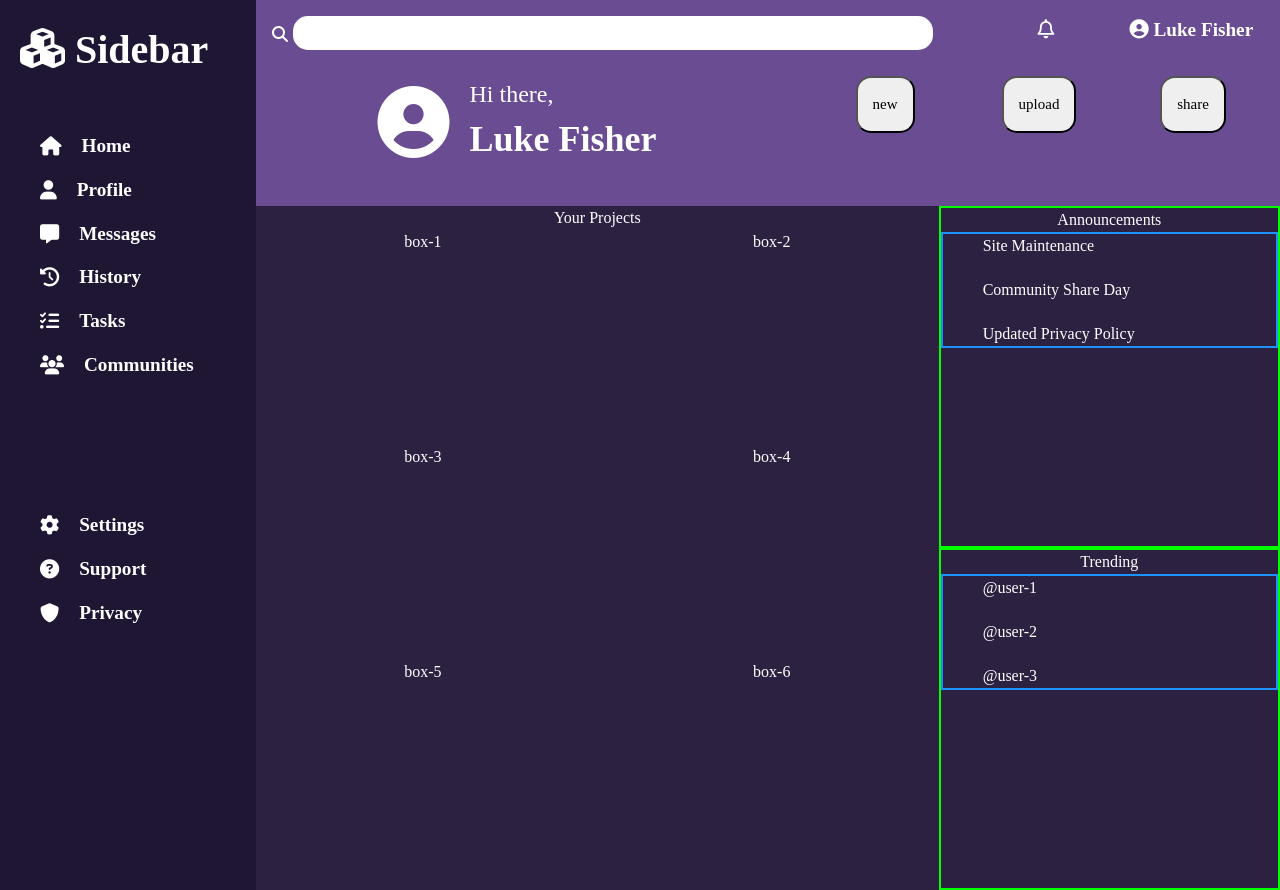
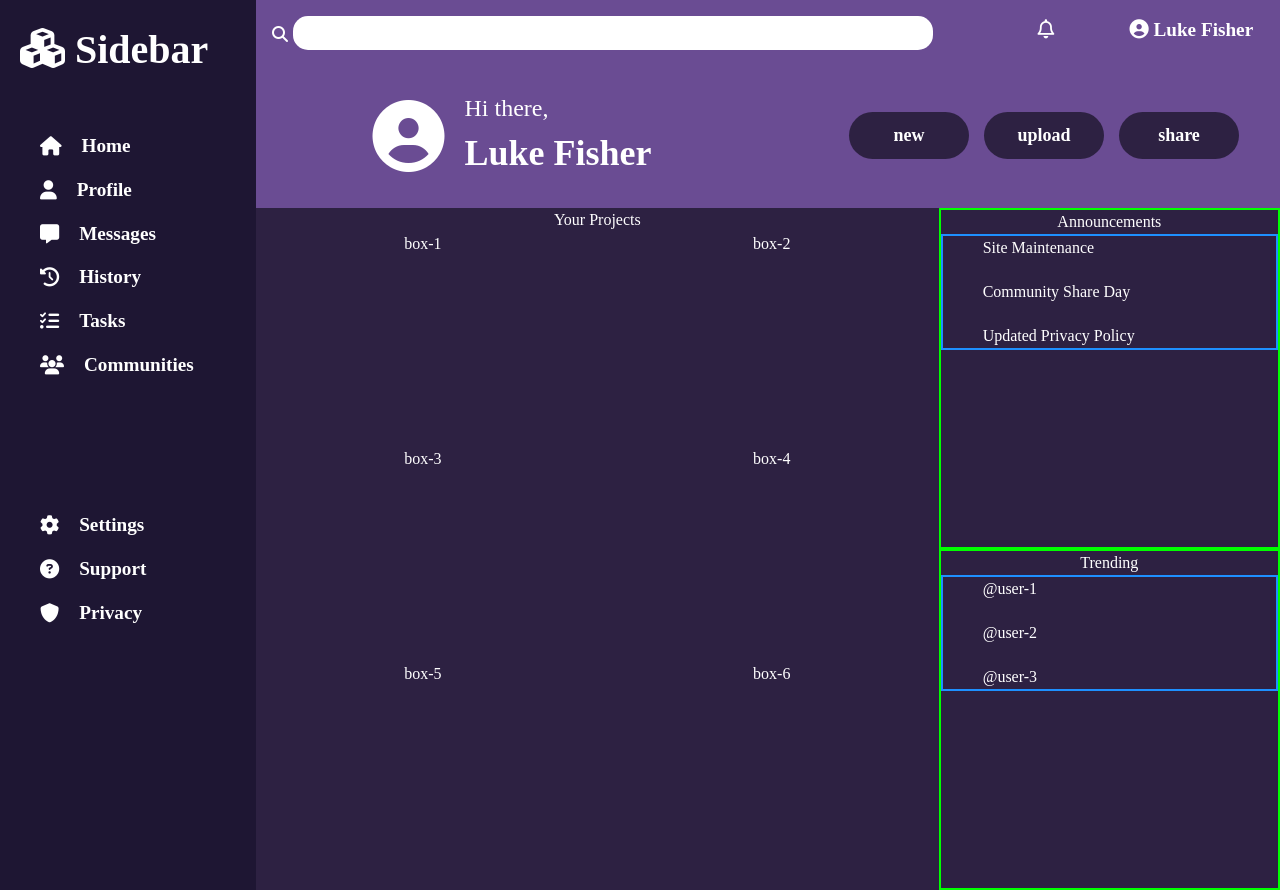
Before and after one commit to luke-c-fisher/admin-dashboard, a plain HTML site: page index.html in a window 1280 px wide. Drawn offline with Linux system fonts and the light colour scheme.

Commit message:
index.html, style.css: perform a similar process to the previous commit, wrapping the buttons in the buttom header in a flex container that spaces out each button differently. Additionally, add width and padding dimensions to the buttons, along with an appropriate color.

```diff
--- a/index.html
+++ b/index.html
@@ -83,11 +83,13 @@
                         <h2 class="greeting-large">Luke Fisher</h2>
                     </div>
                 </div>
-                <ul>
-                    <li><button>new</button></li>
-                    <li><button>upload</button></li>
-                    <li><button>share</button></li>
-                </ul>
+                <div class="button-container">
+                    <ul>
+                        <li><button>new</button></li>
+                        <li><button>upload</button></li>
+                        <li><button>share</button></li>
+                    </ul>
+                </div>
             </div>
         </div>
         <div class="main-content">
--- a/styles.css
+++ b/styles.css
@@ -183,7 +183,7 @@ h1, h2, h3, h4, h5, h6 {
 .header-bottom {
   display: grid;
   grid-template-columns: 1fr 1fr;
-  padding: 10px;
+  padding-top: 1.5em;
 }
 
 .header-bottom .greeting-container {
@@ -205,19 +205,30 @@ h1, h2, h3, h4, h5, h6 {
   align-items: start;
 }
 
+.header-bottom .button-container {
+  display: flex;
+  align-items: center;
+  justify-content: space-evenly;
+}
 
-
-
-.header-bottom ul {
+.button-container ul {
   display: grid;
   grid-template-columns: repeat(3, 1fr);
   font-size: var(--font-size-small);
+  gap: 15px;
 }
 
-.header-bottom button {
-  padding: 15px;
-  border-radius: 1em;
+.button-container button {
+  width: 120px;
+  padding: 10px;
+  border-radius: 2em;
+  border: none;
   cursor: pointer;
+
+  background-color: var(--background-clr-primary);
+  font-size: 1.2em;
+  font-weight: bolder;
+  color: #FFFFFF;
 }
 
 .header-bottom button:hover {
```
